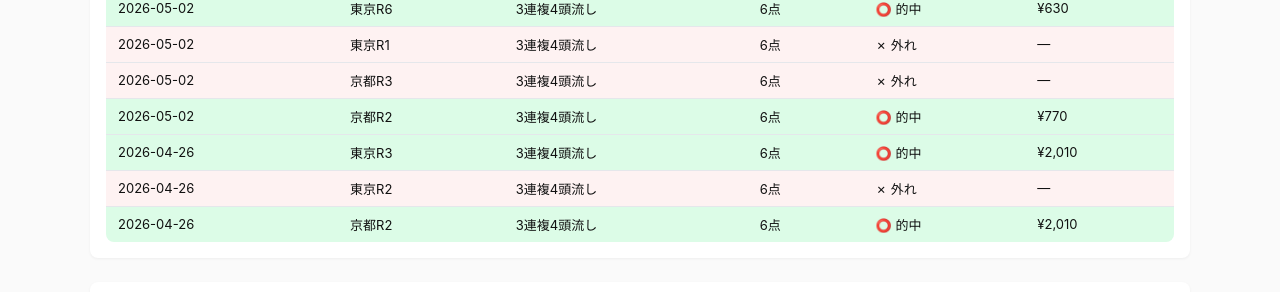
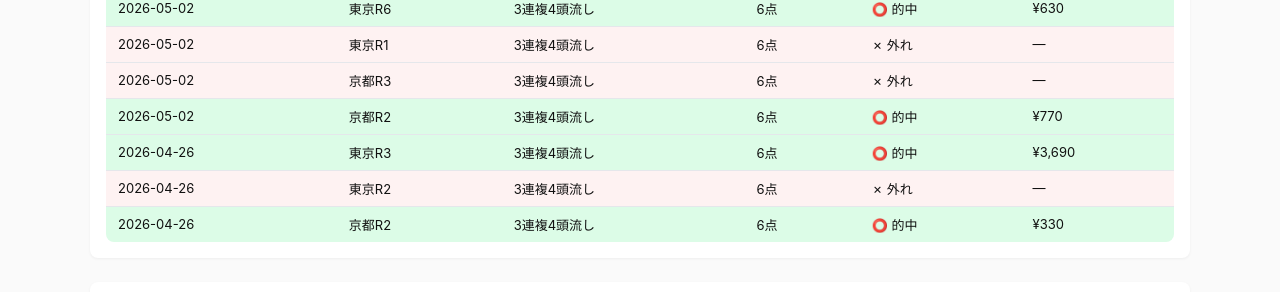
Before and after one commit to taiga7130/horse-racing-dashboard, a plain HTML site: page index.html in a window 1280 px wide. Shown: the part 2298-2590 px from the top of the page. Drawn offline with Linux system fonts and the light colour scheme.

Commit message:
Update index.html

```diff
--- a/index.html
+++ b/index.html
@@ -75,7 +75,7 @@
   </div>
   <table>
     <thead><tr><th>日付</th><th>レース</th><th>券種</th><th>点数</th><th>結果</th><th>配当</th></tr></thead>
-    <tbody><tr style="background:#dcfce7"><td>2026-05-02</td><td>東京R12</td><td>3連複4頭流し</td><td>6点</td><td>⭕ 的中</td><td>¥1,810</td></tr><tr style="background:#dcfce7"><td>2026-05-02</td><td>東京R6</td><td>3連複4頭流し</td><td>6点</td><td>⭕ 的中</td><td>¥630</td></tr><tr style="background:#fef2f2"><td>2026-05-02</td><td>東京R1</td><td>3連複4頭流し</td><td>6点</td><td>✗ 外れ</td><td>—</td></tr><tr style="background:#fef2f2"><td>2026-05-02</td><td>京都R3</td><td>3連複4頭流し</td><td>6点</td><td>✗ 外れ</td><td>—</td></tr><tr style="background:#dcfce7"><td>2026-05-02</td><td>京都R2</td><td>3連複4頭流し</td><td>6点</td><td>⭕ 的中</td><td>¥770</td></tr><tr style="background:#dcfce7"><td>2026-04-26</td><td>東京R3</td><td>3連複4頭流し</td><td>6点</td><td>⭕ 的中</td><td>¥2,010</td></tr><tr style="background:#fef2f2"><td>2026-04-26</td><td>東京R2</td><td>3連複4頭流し</td><td>6点</td><td>✗ 外れ</td><td>—</td></tr><tr style="background:#dcfce7"><td>2026-04-26</td><td>京都R2</td><td>3連複4頭流し</td><td>6点</td><td>⭕ 的中</td><td>¥2,010</td></tr></tbody>
+    <tbody><tr style="background:#dcfce7"><td>2026-05-02</td><td>東京R12</td><td>3連複4頭流し</td><td>6点</td><td>⭕ 的中</td><td>¥1,810</td></tr><tr style="background:#dcfce7"><td>2026-05-02</td><td>東京R6</td><td>3連複4頭流し</td><td>6点</td><td>⭕ 的中</td><td>¥630</td></tr><tr style="background:#fef2f2"><td>2026-05-02</td><td>東京R1</td><td>3連複4頭流し</td><td>6点</td><td>✗ 外れ</td><td>—</td></tr><tr style="background:#fef2f2"><td>2026-05-02</td><td>京都R3</td><td>3連複4頭流し</td><td>6点</td><td>✗ 外れ</td><td>—</td></tr><tr style="background:#dcfce7"><td>2026-05-02</td><td>京都R2</td><td>3連複4頭流し</td><td>6点</td><td>⭕ 的中</td><td>¥770</td></tr><tr style="background:#dcfce7"><td>2026-04-26</td><td>東京R3</td><td>3連複4頭流し</td><td>6点</td><td>⭕ 的中</td><td>¥3,690</td></tr><tr style="background:#fef2f2"><td>2026-04-26</td><td>東京R2</td><td>3連複4頭流し</td><td>6点</td><td>✗ 外れ</td><td>—</td></tr><tr style="background:#dcfce7"><td>2026-04-26</td><td>京都R2</td><td>3連複4頭流し</td><td>6点</td><td>⭕ 的中</td><td>¥330</td></tr></tbody>
   </table>
 </div>
 <div class="chart">
```
